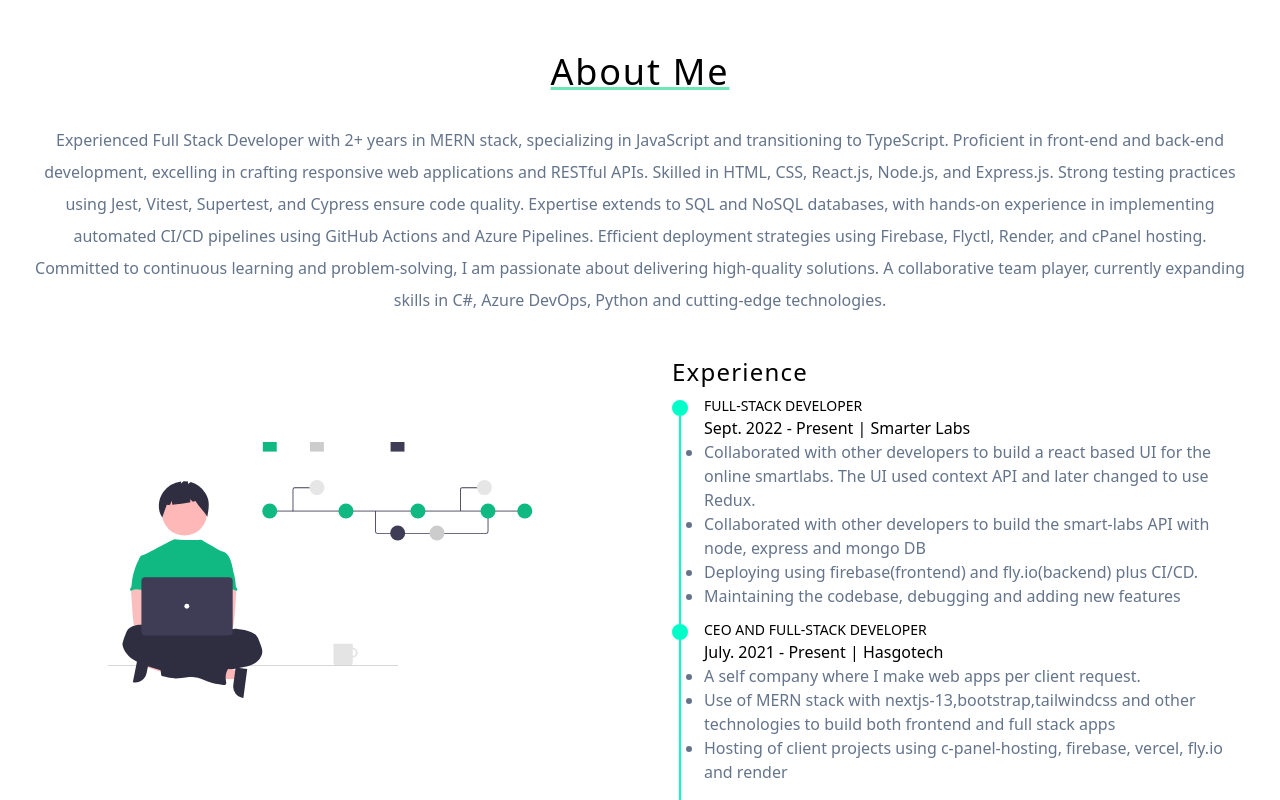
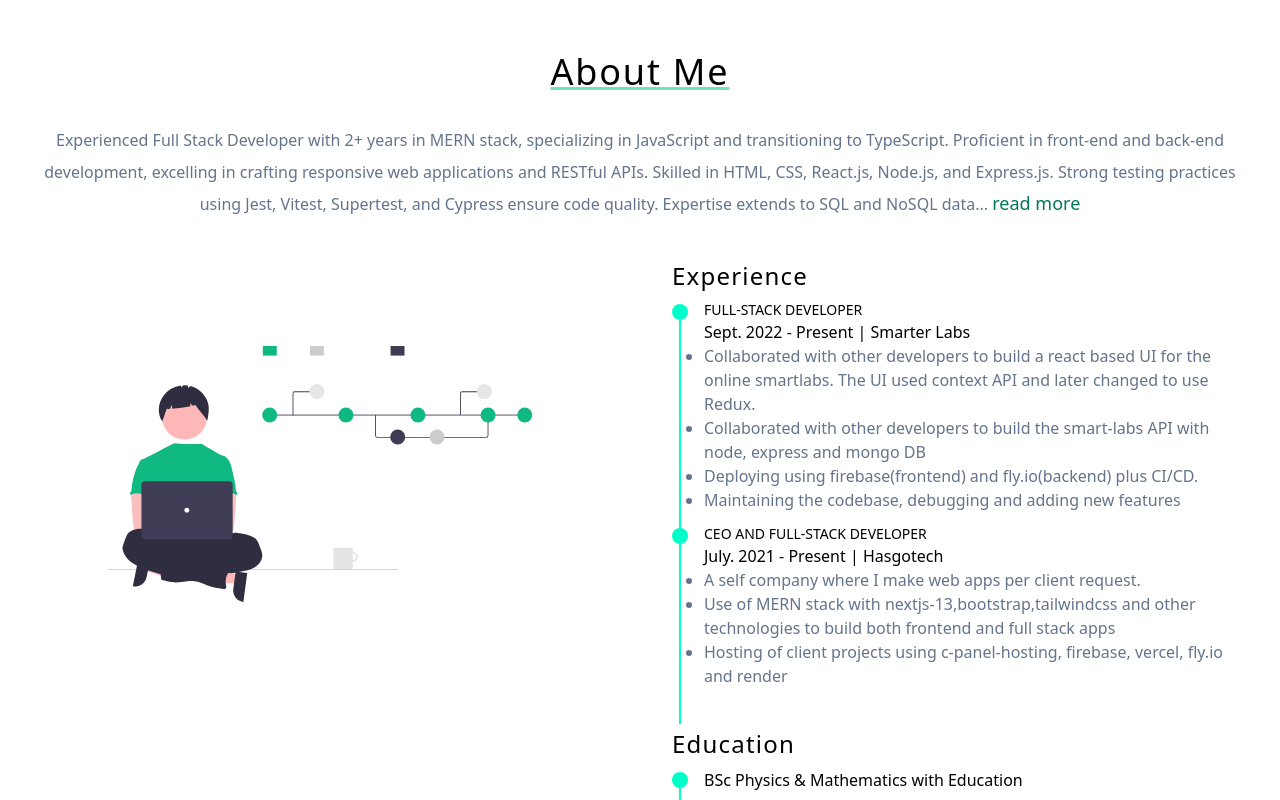
Before and after one commit to BulegaHassan/personal-porfolio, a React (Vite) app: page / in a window 1280 px wide. Shown: the part 720-1520 px from the top of the page. Built offline with nearby package versions, Linux system fonts and the light colour scheme.

Commit message:
feat: show partial or full content on click

```diff
--- a/src/components/About.jsx
+++ b/src/components/About.jsx
@@ -1,4 +1,23 @@
+import { useState } from "react";
+const info = `
+  Experienced Full Stack Developer with 2+ years in MERN stack,
+            specializing in JavaScript and transitioning to TypeScript.
+            Proficient in front-end and back-end development, excelling in
+            crafting responsive web applications and RESTful APIs. Skilled in
+            HTML, CSS, React.js, Node.js, and Express.js. Strong testing
+            practices using Jest, Vitest, Supertest, and Cypress ensure code
+            quality. Expertise extends to SQL and NoSQL databases, with hands-on
+            experience in implementing automated CI/CD pipelines using GitHub
+            Actions and Azure Pipelines. Efficient deployment strategies using
+            Firebase, Flyctl, Render, and cPanel hosting. Committed to
+            continuous learning and problem-solving, I am passionate about
+            delivering high-quality solutions. A collaborative team player,
+            currently expanding skills in C#, Azure DevOps, Python and cutting-edge
+            technologies.
+`;
 const About = () => {
+  const [readMore, setReadMore] = useState(false);
+
   return (
     <section
       className='bg-white pt-20 dark:bg-slate-800 dark:text-white dark:border-x-8 dark:border-emerald-400'
@@ -15,20 +34,13 @@ const About = () => {
           </h2>
 
           <p className='text-slate-500 md:text-center dark:text-slate-300 mt-8 leading-loose'>
-            Experienced Full Stack Developer with 2+ years in MERN stack,
-            specializing in JavaScript and transitioning to TypeScript.
-            Proficient in front-end and back-end development, excelling in
-            crafting responsive web applications and RESTful APIs. Skilled in
-            HTML, CSS, React.js, Node.js, and Express.js. Strong testing
-            practices using Jest, Vitest, Supertest, and Cypress ensure code
-            quality. Expertise extends to SQL and NoSQL databases, with hands-on
-            experience in implementing automated CI/CD pipelines using GitHub
-            Actions and Azure Pipelines. Efficient deployment strategies using
-            Firebase, Flyctl, Render, and cPanel hosting. Committed to
-            continuous learning and problem-solving, I am passionate about
-            delivering high-quality solutions. A collaborative team player,
-            currently expanding skills in C#, Azure DevOps, Python and cutting-edge
-            technologies.
+            {readMore ? info : `${info.substring(0, 500)}...  `}
+            <button
+              className='text-emerald-700 text-lg'
+              onClick={() => setReadMore(!readMore)}
+            >
+              {readMore ? "show less" : "  read more"}
+            </button>
           </p>
         </article>
       </div>
```
